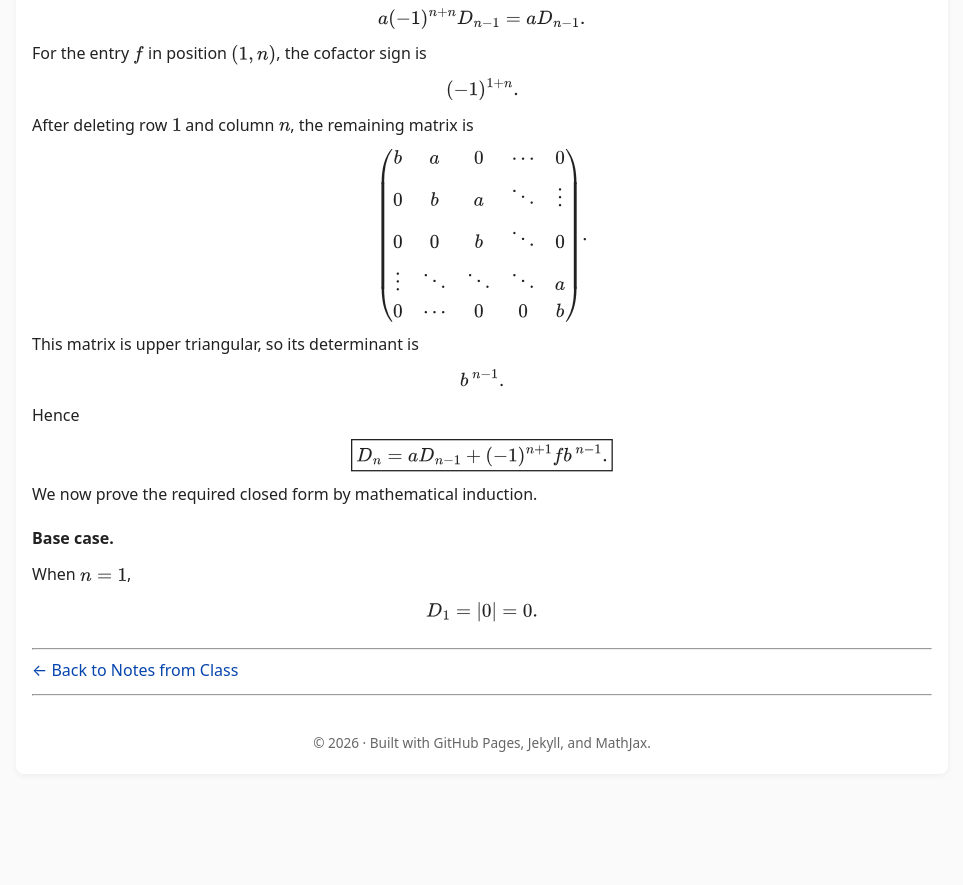
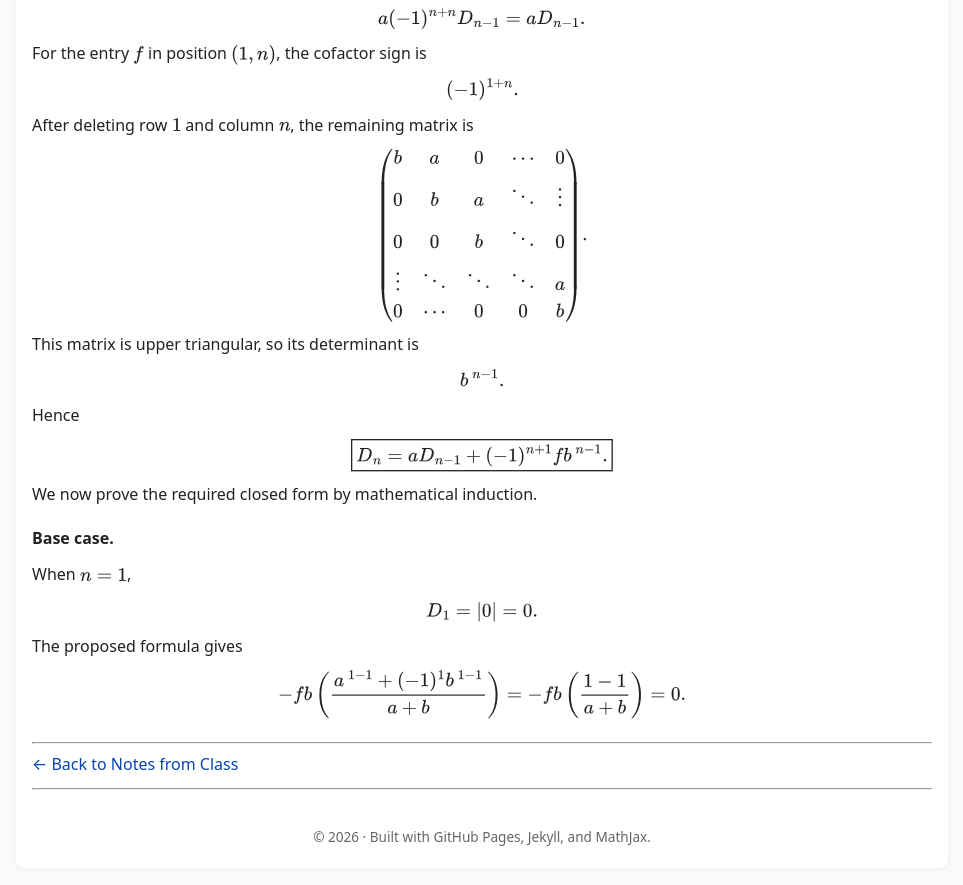
Before and after one commit to SaleemKamaludin/SaleemKamaludin.github.io, a Jekyll site: the page built from courses/math-2276/notes-from-class/lecture-2/index.md, in a window 1280 px wide and 900 px high, scrolled down 11956 px. Shown: the top 885 px of the window, without its empty margins (158-1121 px from the left). Built offline with Jekyll 4.4.1, drawn with Linux system fonts in a browser that asks for light colours; before the commit the page ends 12762 px from its top, so only the background shows below that.

Commit message:
Verify base case formula in Example 1.2 proof

```diff
--- a/courses/math-2276/notes-from-class/lecture-2/index.md
+++ b/courses/math-2276/notes-from-class/lecture-2/index.md
@@ -1865,6 +1865,35 @@ D_n=
   </div>
 
   </div>
+
+  <div id="example-1-2-proof-base-case-formula-check">
+
+  <p>
+    The proposed formula gives
+  </p>
+
+  <div class="display-math">
+
+  \[
+  -fb
+  \left(
+  \frac{
+  a^{\,1-1}+(-1)^1b^{\,1-1}
+  }{
+  a+b
+  }
+  \right)
+  =
+  -fb
+  \left(
+  \frac{1-1}{a+b}
+  \right)
+  =0.
+  \]
+
+  </div>
+
+  </div>
 </div>
 
 ---
```
